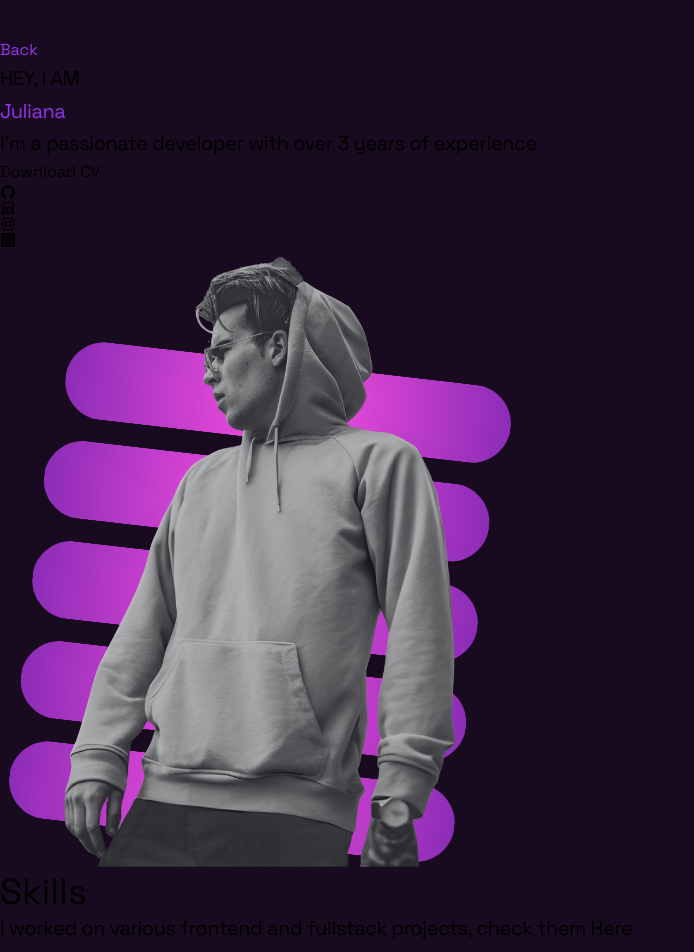
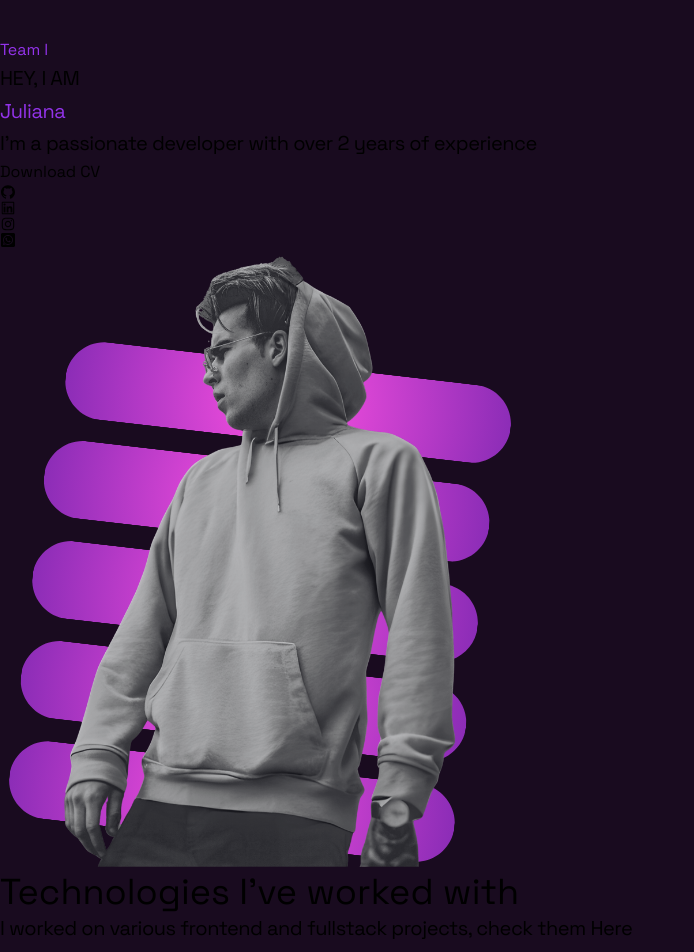
Before and after one commit to julianaalgarin/react-portf, a React (Vite) app: page / in a window 1280 px wide. Shown: the part 160-1112 px from the top of the page, without its empty margins (0-694 px from the left). Built offline with nearby package versions, Linux system fonts and the light colour scheme.

Commit message:
refactor: update content in Contact and Hero components, enhance Skills section with additional technologies

```diff
--- a/src/components/Contact.jsx
+++ b/src/components/Contact.jsx
@@ -10,7 +10,7 @@ const Contact = () => {
           <div className='text-gray-300 my-3'>
             <h3 className='text-4xl font-semibold mb-5'>About <span>Me</span></h3>
             <p className='text-justify leading-7 w-11/12 mx-auto'>
-            Holaa, Soy Juliana, Desarrolladora con más de un año de experiencia práctica en programación y más de 3 años de trayectoria profesional en marketing, ventas y atención al cliente. Me especializo en crear soluciones web escalables, fáciles de usar y visualmente atractivas, con un fuerte enfoque en el rendimiento, la usabilidad y las prácticas modernas de desarrollo. Mi experiencia diversa me permite cerrar la brecha entre la tecnología y las necesidades del negocio, entregando soluciones que no solo cumplen con los requisitos técnicos, sino que también se alinean con las expectativas de los usuarios y los objetivos organizacionales.
+            Hello, I'm Juliana, a Developer with over a year of hands-on programming experience and more than 3 years of professional background in marketing, sales, and customer service. I specialize in creating scalable, user-friendly, and visually appealing web solutions with a strong focus on performance, usability, and modern development practices. My diverse experience allows me to bridge the gap between technology and business needs, delivering solutions that not only meet technical requirements but also align with user expectations and organizational objectives.
             </p>
           </div>
           <div className='flex mt-10 items-center gap-7'>
--- a/src/components/Hero.jsx
+++ b/src/components/Hero.jsx
@@ -1,3 +1,4 @@
+import React from 'react';
 import profilepic from '../assets/profpic.png';
 import { TypeAnimation } from 'react-type-animation';
 import ShinyEffect from './ShinyEffect';
@@ -21,9 +22,7 @@ const Hero = () => {
         >
           <TypeAnimation
             sequence={[
-              'Fullstack dev',
-              1000,
-              'Dev teacher',
+              'FullStack dev',
               1000,
               'Backend developer.',
               1000,
@@ -54,7 +53,7 @@ const Hero = () => {
             transition={{ duration: 1, delay: 1 }}
             className='text-gray-300 max-w-[300px] md:max-w-[500px] md:text-2xl text-lg mb-6'
           >
-            I&apos;m a passionate developer with over 3 years of experience
+            I&apos;m a passionate developer with over 2 years of experience
           </motion.p>
           <motion.div
             initial={{ opacity: 0, y: 50 }}
--- a/src/components/Skills.jsx
+++ b/src/components/Skills.jsx
@@ -7,11 +7,10 @@ import {
   DiReact,
   DiMongodb,
   DiPostgresql,
-  DiAndroid,
   DiWordpress,
   DiGithubBadge
 } from 'react-icons/di'
-import { SiPlotly } from 'react-icons/si'
+import { SiPlotly, SiAstro, SiMysql, SiLinux } from 'react-icons/si'
 import { RiTailwindCssFill } from "react-icons/ri";
 import { motion, useAnimationControls } from 'framer-motion'
 import { useState, useEffect } from 'react'
@@ -32,7 +31,9 @@ const allSkills = [
   {name: 'Github', icon: <DiGithubBadge className='text-gray-200'/>},
   {name: 'Wordpress', icon: <DiWordpress className='text-blue-400'/>},
   {name: 'Dash', icon: <SiPlotly className='text-blue-600'/>},
-  {name: 'Astro', icon: <DiAndroid className='text-green-600'/>},
+  {name: 'Astro', icon: <SiAstro className='text-orange-500'/>},
+  {name: 'SQL', icon: <SiMysql className='text-blue-600'/>},
+  {name: 'Linux', icon: <SiLinux className='text-gray-200'/>},
 ]
 
 
@@ -72,7 +73,7 @@ const Skills = () => {
   return (
     <div className='max-w-[1200px] mx-auto flex flex-col justify-center px-4 text-gray-200 pb-8 md:py-12' id="skills">
       <Reveal>
-        <h2 className='text-3xl font-bold mb-4 text-center'>Skills</h2>
+        <h2 className='text-3xl font-bold mb-4 text-center'>Technologies I've worked with</h2>
         <p className='text-center mb-8'>
           I worked on various frontend and fullstack projects, check them <a href="#" className='underline'>Here</a>
         </p>
```
